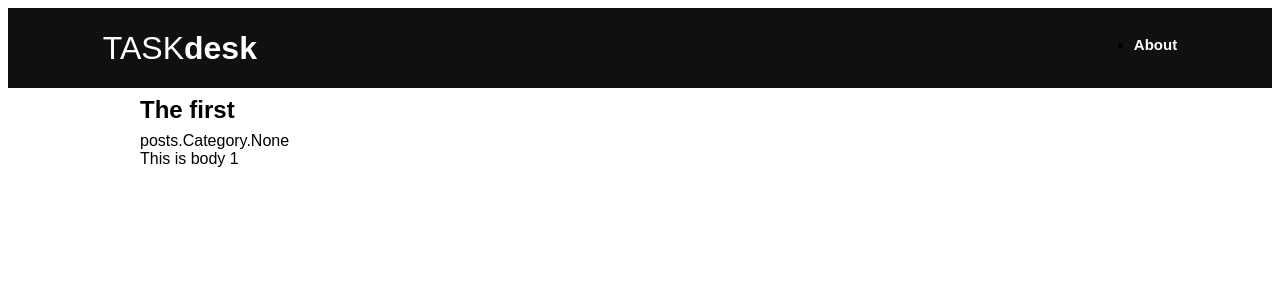
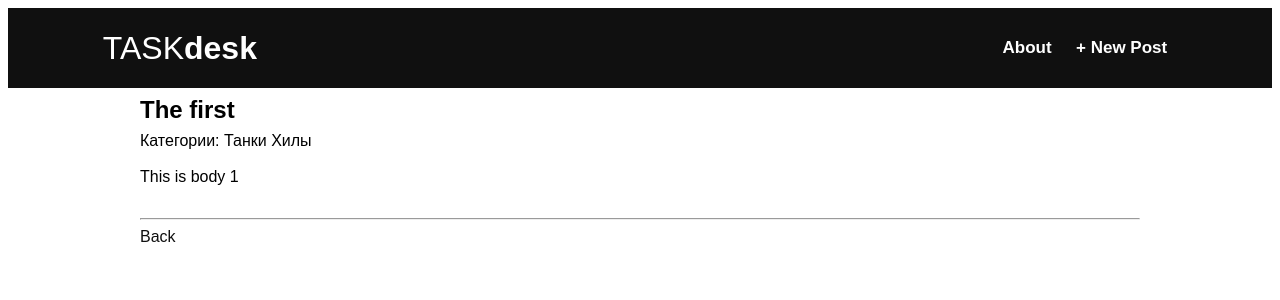
Before and after one commit to KirylDorakh/SkillFactoryTaskDesk, a Django app: page /post/1/ in a window 1280 px wide. Shown: the top 300 px of the page. Run offline with Django 4.2, Linux system fonts and the light colour scheme; data comes from the database, SQL or seed files in the repository; both versions use the stored data as it was after the commit.

Commit message:
Add categories to post detail

```diff
--- a/posts/models.py
+++ b/posts/models.py
@@ -2,6 +2,8 @@ from datetime import datetime
 
 from django.db import models
 from django.contrib.auth.models import User
+
+from django.urls import reverse
 
 
 class Author(models.Model):
@@ -30,6 +32,16 @@ class Post(models.Model):
     def __str__(self):
         return self.title
 
+    def preview(self):
+        return self.body[:120] + "..."
+
+    def get_absolute_url(self):
+        return reverse('post_detail', args=[str(self.id)])
+
+    # добавим абсолютный путь, чтобы после создания нас перебрасывало на страницу с постом
+    # def get_absolute_url(self):
+    #     return f'/news/{self.id}'
+
 
 class Comment(models.Model):
     post = models.ForeignKey(Post, on_delete=models.CASCADE)
--- a/posts/urls.py
+++ b/posts/urls.py
@@ -1,8 +1,8 @@
 from django.urls import path
-from .views import PostListView, PostDetailView
+from .views import PostListView, PostDetailView, PostCreateView
 
 urlpatterns = [
     path('', PostListView.as_view(), name='home'),
-    path('post/<int:pk>/', PostDetailView.as_view(), name='post_detail')
-
+    path('post/<int:pk>/', PostDetailView.as_view(), name='post_detail'),
+    path('post/new/', PostCreateView.as_view(), name='post_new'),
 ]
--- a/posts/views.py
+++ b/posts/views.py
@@ -1,5 +1,6 @@
 from django.shortcuts import render
 from django.views.generic import ListView, DetailView
+from django.views.generic.edit import CreateView
 
 from .models import Post
 
@@ -13,3 +14,9 @@ class PostListView(ListView):
 class PostDetailView(DetailView):
     model = Post
     template_name = 'post_detail.html'
+
+
+class PostCreateView(CreateView):
+    model = Post
+    template_name = 'post_new.html'
+    fields = ['title', 'author', 'body', 'category']
--- a/static/css/style.css
+++ b/static/css/style.css
@@ -66,8 +66,10 @@ nav{
 }
 
 .pages {
-    padding-top: 65%;
+    display: inline-flex;
+    padding-top: 11%;
     height: 100%;
+    margin: 10px;
 }
 
 .item{
@@ -81,7 +83,7 @@ nav{
     margin: 0;
     height: 100%;
     vertical-align: middle;
-    font-size: 15px;
+    font-size: 17px;
     font-weight: 600;
     color: white;
     transition: 1s;
@@ -123,3 +125,12 @@ main {
 .post-entry h2 a:hover{
     color: red;
 }
+
+.back{
+    text-decoration: none;
+    color:#101010;
+}
+
+.back:hover{
+    color:red
+}
--- a/templates/base.html
+++ b/templates/base.html
@@ -16,11 +16,20 @@
     <header>
         <div class="inner_header">
             <div class="logo_container">
-                <a class='home' href="{% url 'home' %}"><h1>TASK<span>desk</span></h1></a>
+                <a class='home' href="{% url 'home' %}" title="Home page"><h1>TASK<span>desk</span></h1></a>
             </div>
             <nav>
                 <ul class="navigation">
-                    <li class="pages"><a class="item" href="/about/" title="about"><p class="scale">About</p></a></li>
+                    <li class="pages">
+                        <a class="item" href="/about/" title="about app">
+                            <p class="scale">About</p>
+                        </a>
+                    </li>
+                    <li class="pages">
+                        <a class="item" href="{% url 'post_new' %}" title="create new post">
+                            <p class="scale">+ New Post</p>
+                        </a>
+                    </li>
                 </ul>
             </nav>
         </div>
--- a/templates/post_detail.html
+++ b/templates/post_detail.html
@@ -8,7 +8,14 @@
 {% block content %}
     <div class="post-entry">
         <h2>{{ post.title }}</h2>
-        <p>{{ post.category }}</p>
+        <p> Категории:
+            {% for category in post.category.all%}
+                {{ category }}
+            {% endfor category %}
+        </p>
+        <br>
         <p>{{ post.body }}</p>
     </div>
+    <hr>
+    <a class="back" href="{% url 'home' %}">Back</a>
 {% endblock content %}
```
Also changed, not shown: templates/post_new.html (added, +15 -0 lines), db.sqlite3.
